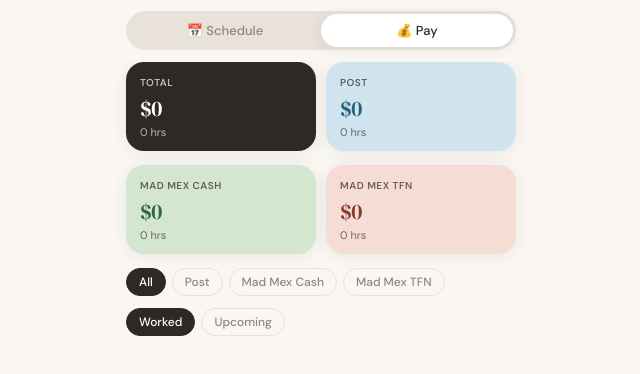
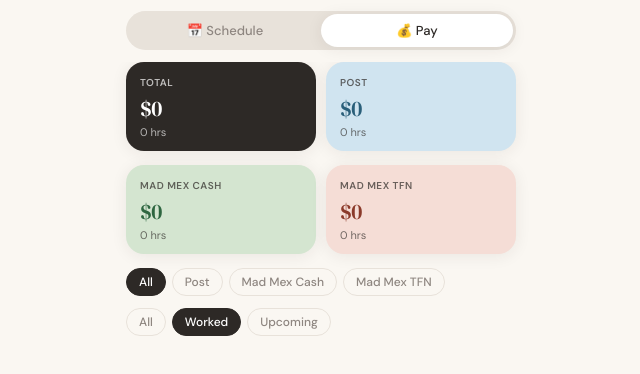
Before and after one commit to Nainavee/shift-worker, a plain HTML site: page work_tracker.html in a window 1280 px wide. Both pictures are taken after a click on the button "💰 Pay". Shown: the part 62-436 px from the top of the page, without its empty margins (319-959 px from the left). Drawn offline with Linux system fonts and the light colour scheme; no server answers.

Commit message:
Added filters

```diff
--- a/work_tracker.html
+++ b/work_tracker.html
@@ -756,6 +756,12 @@
           <!-- NEW: Time period filter -->
           <div class="filter-row">
             <button
+              class="chip"
+              onclick="setTimePeriodFilter('all', this)"
+            >
+              All
+            </button>
+            <button
               class="chip active"
               onclick="setTimePeriodFilter('past', this)"
             >
@@ -1063,9 +1069,10 @@
       // NEW: separate filter for time period
       function setTimePeriodFilter(period, btn) {
         timePeriodFilter = period;
-        document
-          .querySelectorAll(".filter-row:last-child .chip")
-          .forEach((c) => c.classList.remove("active"));
+        // Get all filter-rows and select chips only in the second one (time period)
+        const filterRows = document.querySelectorAll(".filter-row");
+        const timePeriodRow = filterRows[filterRows.length - 1]; // Last filter-row
+        timePeriodRow.querySelectorAll(".chip").forEach((c) => c.classList.remove("active"));
         btn.classList.add("active");
         renderPay();
       }
```
